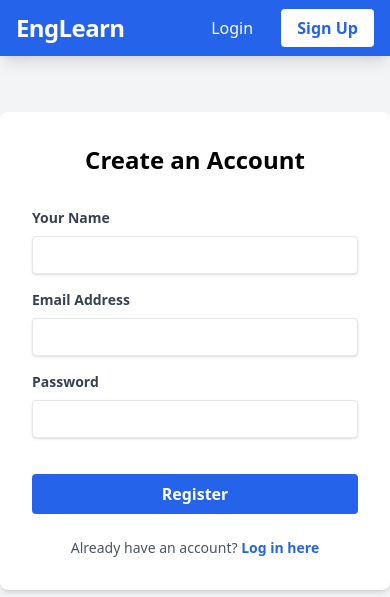
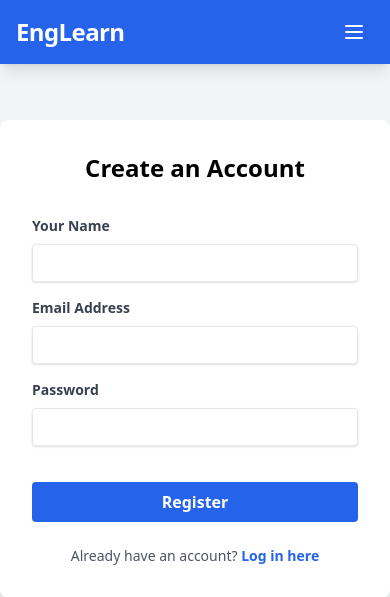
Before and after one commit to Glory-yk/english-end-app-rebuilding, a Flask app: page /auth/register in a window 390 px wide. Shown: the top 597 px of the page. Run offline with Flask 3, Linux system fonts and the light colour scheme; some libraries are stand-ins or nearby versions.

Commit message:
upgrade: [ui/ux] add mobile-responsive hamburger navigation
Replace single-row desktop-only nav with a responsive layout. Desktop
keeps the horizontal link bar; mobile gets a hamburger button that
toggles a collapsible full-width dropdown using pure vanilla JS (no new
deps). Affects every page, fixing the completely broken mobile nav.

https://claude.ai/code/session_01A8tBRtC2XSqiG6ejQYBCJ8

```diff
--- a/english-learning-flask/app/templates/base.html
+++ b/english-learning-flask/app/templates/base.html
@@ -20,22 +20,65 @@
 <body class="bg-gray-100 min-h-screen flex flex-col">
     <!-- Navigation -->
     <nav class="bg-blue-600 text-white shadow-lg">
-        <div class="container mx-auto px-4 py-3 flex justify-between items-center">
-            <a href="{{ url_for('main.index') }}" class="text-2xl font-black tracking-tight">EngLearn</a>
+        <div class="container mx-auto px-4">
+            <div class="flex justify-between items-center py-3">
+                <a href="{{ url_for('main.index') }}" class="text-2xl font-black tracking-tight shrink-0">EngLearn</a>
 
-            <div class="space-x-6">
                 {% if current_user.is_authenticated %}
+                <!-- Hamburger button (mobile only) -->
+                <button id="nav-toggle"
+                        onclick="document.getElementById('mobile-menu').classList.toggle('hidden')"
+                        class="lg:hidden p-2 rounded hover:bg-blue-700 focus:outline-none"
+                        aria-label="Toggle navigation menu"
+                        aria-expanded="false">
+                    <svg class="w-6 h-6" fill="none" stroke="currentColor" viewBox="0 0 24 24">
+                        <path stroke-linecap="round" stroke-linejoin="round" stroke-width="2"
+                              d="M4 6h16M4 12h16M4 18h16"/>
+                    </svg>
+                </button>
+
+                <!-- Desktop nav links -->
+                <div class="hidden lg:flex items-center space-x-6">
                     <a href="{{ url_for('video.index') }}" class="hover:text-blue-200 font-medium">Videos</a>
                     <a href="{{ url_for('channels.index') }}" class="hover:text-blue-200 font-medium">Channels</a>
                     <a href="{{ url_for('vocab.index') }}" class="hover:text-blue-200 font-medium">Vocabulary</a>
                     <a href="{{ url_for('main.stats') }}" class="hover:text-blue-200 font-medium">Stats</a>
                     <a href="{{ url_for('quiz.index') }}" class="hover:text-blue-200 font-medium">Quizzes</a>
-
                     <a href="{{ url_for('kids.index') }}" class="bg-yellow-400 text-yellow-900 px-3 py-1 rounded-full font-bold hover:bg-yellow-300">Kids Mode</a>
                     <a href="{{ url_for('auth.logout') }}" class="text-sm border border-white px-3 py-1 rounded hover:bg-white hover:text-blue-600 transition">Logout</a>
+                </div>
                 {% else %}
+                <!-- Desktop auth links -->
+                <div class="hidden lg:flex items-center space-x-4">
                     <a href="{{ url_for('auth.login') }}" class="hover:text-blue-200 font-medium">Login</a>
                     <a href="{{ url_for('auth.register') }}" class="bg-white text-blue-600 px-4 py-2 rounded font-bold hover:bg-gray-100">Sign Up</a>
+                </div>
+                <!-- Mobile hamburger for unauthenticated -->
+                <button id="nav-toggle-auth"
+                        onclick="document.getElementById('mobile-menu').classList.toggle('hidden')"
+                        class="lg:hidden p-2 rounded hover:bg-blue-700 focus:outline-none"
+                        aria-label="Toggle navigation menu">
+                    <svg class="w-6 h-6" fill="none" stroke="currentColor" viewBox="0 0 24 24">
+                        <path stroke-linecap="round" stroke-linejoin="round" stroke-width="2"
+                              d="M4 6h16M4 12h16M4 18h16"/>
+                    </svg>
+                </button>
+                {% endif %}
+            </div>
+
+            <!-- Mobile dropdown menu (hidden by default) -->
+            <div id="mobile-menu" class="hidden lg:hidden border-t border-blue-500 py-3 space-y-1">
+                {% if current_user.is_authenticated %}
+                    <a href="{{ url_for('video.index') }}" class="block px-3 py-2 rounded hover:bg-blue-700 font-medium">Videos</a>
+                    <a href="{{ url_for('channels.index') }}" class="block px-3 py-2 rounded hover:bg-blue-700 font-medium">Channels</a>
+                    <a href="{{ url_for('vocab.index') }}" class="block px-3 py-2 rounded hover:bg-blue-700 font-medium">Vocabulary</a>
+                    <a href="{{ url_for('main.stats') }}" class="block px-3 py-2 rounded hover:bg-blue-700 font-medium">Stats</a>
+                    <a href="{{ url_for('quiz.index') }}" class="block px-3 py-2 rounded hover:bg-blue-700 font-medium">Quizzes</a>
+                    <a href="{{ url_for('kids.index') }}" class="block px-3 py-2 rounded bg-yellow-400 text-yellow-900 font-bold hover:bg-yellow-300">Kids Mode</a>
+                    <a href="{{ url_for('auth.logout') }}" class="block px-3 py-2 rounded border border-white hover:bg-white hover:text-blue-600 transition font-medium mt-2">Logout</a>
+                {% else %}
+                    <a href="{{ url_for('auth.login') }}" class="block px-3 py-2 rounded hover:bg-blue-700 font-medium">Login</a>
+                    <a href="{{ url_for('auth.register') }}" class="block px-3 py-2 rounded bg-white text-blue-600 font-bold hover:bg-gray-100">Sign Up</a>
                 {% endif %}
             </div>
         </div>
```
Also changed, not shown: UPGRADE_LOG.md (+3 -0 lines).
